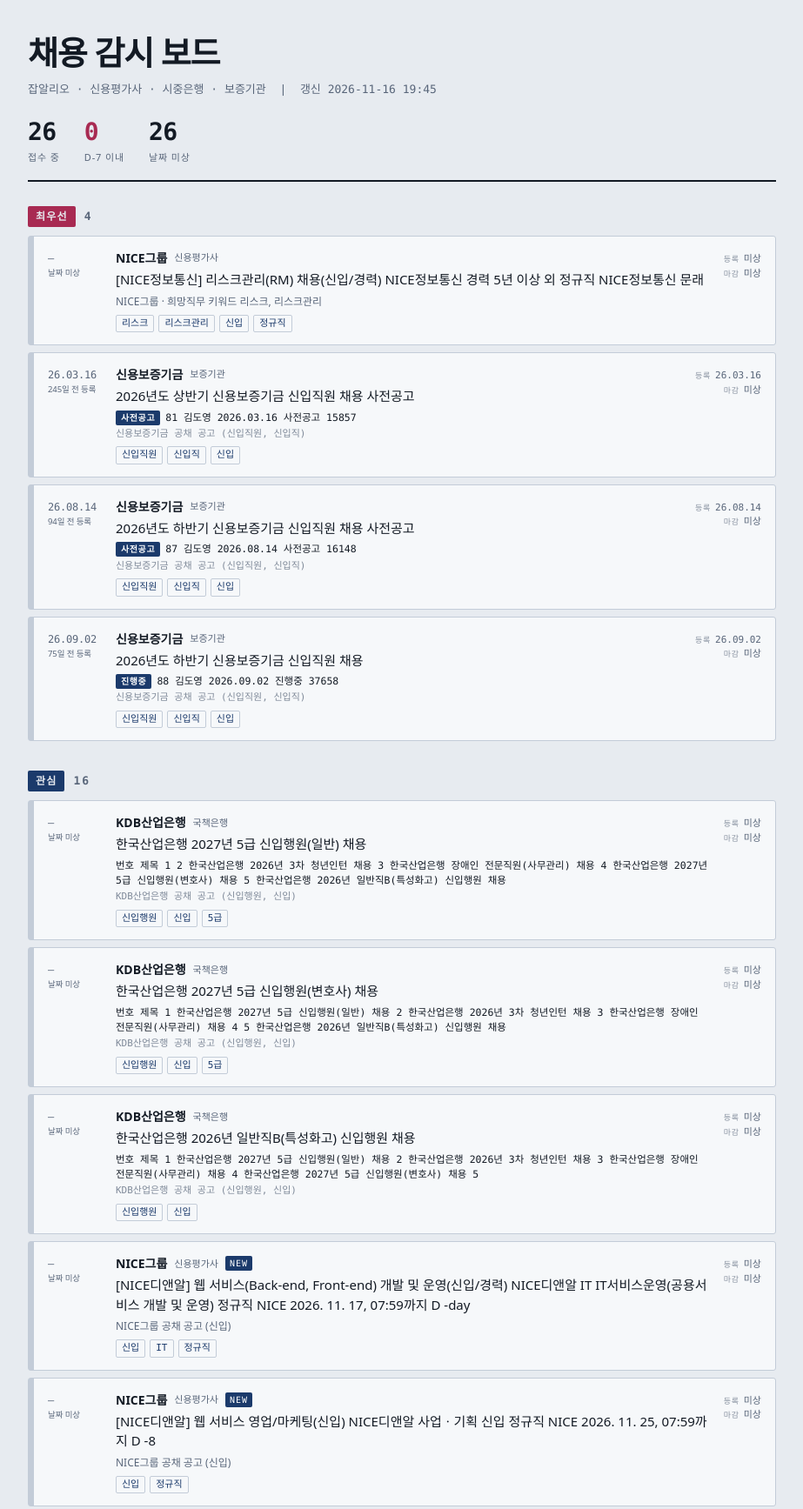
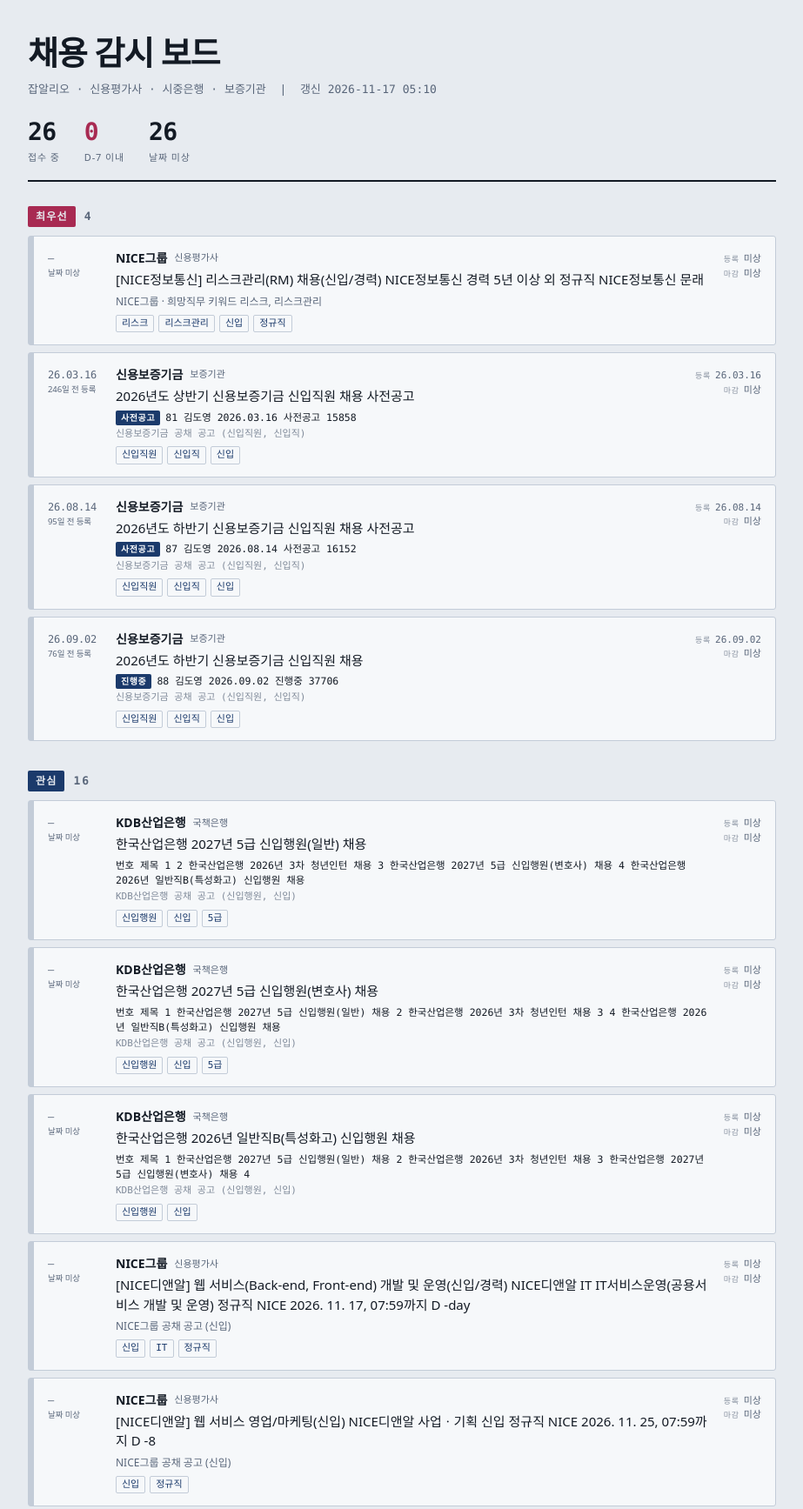
Before and after one commit to SeYeonnnnnn/job-watch, a plain HTML site: page docs/index.html in a window 1280 px wide. Shown: the top 1735 px of the page at 87% size, without its empty margins (178-1101 px from the left). Drawn offline with Linux system fonts and the light colour scheme; a web font is replaced by a local one.

Commit message:
chore: 공고 갱신 2026-11-17

```diff
--- a/docs/index.html
+++ b/docs/index.html
@@ -124,7 +124,7 @@
   <div class="wrap">
     <header>
       <h1>채용 감시 보드</h1>
-      <div class="sub">잡알리오 · 신용평가사 · 시중은행 · 보증기관 &nbsp;|&nbsp; 갱신 2026-11-16 19:45</div>
+      <div class="sub">잡알리오 · 신용평가사 · 시중은행 · 보증기관 &nbsp;|&nbsp; 갱신 2026-11-17 05:10</div>
       <div class="tally">
         <div><b>26</b><span>접수 중</span></div>
         <div class="hot"><b>0</b><span>D-7 이내</span></div>
@@ -161,7 +161,7 @@
           <div class="rail" style="--fill:0.000" aria-hidden="true"></div>
           <div class="dday">
             <span class="dday-main">26.03.16</span>
-            <span class="dday-sub">245일 전 등록</span>
+            <span class="dday-sub">246일 전 등록</span>
           </div>
           <div class="body">
             <div class="meta">
@@ -171,7 +171,7 @@
             </div>
             <a class="title" href="https://www.kodit.or.kr/kodit/na/ntt/selectNttInfo.do?mi=2518&amp;bbsId=407&amp;nttSn=4383792"
                target="_blank" rel="noopener">2026년도 상반기 신용보증기금 신입직원 채용 사전공고</a>
-            <div class="why board"><span class="status">사전공고</span>81 김도영 2026.03.16 사전공고 15857</div><div class="why sub">신용보증기금 공채 공고 (신입직원, 신입직)</div>
+            <div class="why board"><span class="status">사전공고</span>81 김도영 2026.03.16 사전공고 15858</div><div class="why sub">신용보증기금 공채 공고 (신입직원, 신입직)</div>
             <div class="chips"><span class="chip">신입직원</span><span class="chip">신입직</span><span class="chip">신입</span></div>
           </div>
           <div class="dates">
@@ -183,7 +183,7 @@
           <div class="rail" style="--fill:0.000" aria-hidden="true"></div>
           <div class="dday">
             <span class="dday-main">26.08.14</span>
-            <span class="dday-sub">94일 전 등록</span>
+            <span class="dday-sub">95일 전 등록</span>
           </div>
           <div class="body">
             <div class="meta">
@@ -193,7 +193,7 @@
             </div>
             <a class="title" href="https://www.kodit.or.kr/kodit/na/ntt/selectNttInfo.do?mi=2518&amp;bbsId=407&amp;nttSn=5054726"
                target="_blank" rel="noopener">2026년도 하반기 신용보증기금 신입직원 채용 사전공고</a>
-            <div class="why board"><span class="status">사전공고</span>87 김도영 2026.08.14 사전공고 16148</div><div class="why sub">신용보증기금 공채 공고 (신입직원, 신입직)</div>
+            <div class="why board"><span class="status">사전공고</span>87 김도영 2026.08.14 사전공고 16152</div><div class="why sub">신용보증기금 공채 공고 (신입직원, 신입직)</div>
             <div class="chips"><span class="chip">신입직원</span><span class="chip">신입직</span><span class="chip">신입</span></div>
           </div>
           <div class="dates">
@@ -205,7 +205,7 @@
           <div class="rail" style="--fill:0.000" aria-hidden="true"></div>
           <div class="dday">
             <span class="dday-main">26.09.02</span>
-            <span class="dday-sub">75일 전 등록</span>
+            <span class="dday-sub">76일 전 등록</span>
           </div>
           <div class="body">
             <div class="meta">
@@ -215,7 +215,7 @@
             </div>
             <a class="title" href="https://www.kodit.or.kr/kodit/na/ntt/selectNttInfo.do?mi=2518&amp;bbsId=407&amp;nttSn=5137098"
                target="_blank" rel="noopener">2026년도 하반기 신용보증기금 신입직원 채용</a>
-            <div class="why board"><span class="status">진행중</span>88 김도영 2026.09.02 진행중 37658</div><div class="why sub">신용보증기금 공채 공고 (신입직원, 신입직)</div>
+            <div class="why board"><span class="status">진행중</span>88 김도영 2026.09.02 진행중 37706</div><div class="why sub">신용보증기금 공채 공고 (신입직원, 신입직)</div>
             <div class="chips"><span class="chip">신입직원</span><span class="chip">신입직</span><span class="chip">신입</span></div>
           </div>
           <div class="dates">
@@ -241,7 +241,7 @@
             </div>
             <a class="title" href="https://kdb.incruit.com/hire/viewhire.asp?projectid=126"
                target="_blank" rel="noopener">한국산업은행 2027년 5급 신입행원(일반) 채용</a>
-            <div class="why board">번호 제목 1 2 한국산업은행 2026년 3차 청년인턴 채용 3 한국산업은행 장애인 전문직원(사무관리) 채용 4 한국산업은행 2027년 5급 신입행원(변호사) 채용 5 한국산업은행 2026년 일반직B(특성화고) 신입행원 채용</div><div class="why sub">KDB산업은행 공채 공고 (신입행원, 신입)</div>
+            <div class="why board">번호 제목 1 2 한국산업은행 2026년 3차 청년인턴 채용 3 한국산업은행 2027년 5급 신입행원(변호사) 채용 4 한국산업은행 2026년 일반직B(특성화고) 신입행원 채용</div><div class="why sub">KDB산업은행 공채 공고 (신입행원, 신입)</div>
             <div class="chips"><span class="chip">신입행원</span><span class="chip">신입</span><span class="chip">5급</span></div>
           </div>
           <div class="dates">
@@ -263,7 +263,7 @@
             </div>
             <a class="title" href="https://kdb.incruit.com/hire/viewhire.asp?projectid=127"
                target="_blank" rel="noopener">한국산업은행 2027년 5급 신입행원(변호사) 채용</a>
-            <div class="why board">번호 제목 1 한국산업은행 2027년 5급 신입행원(일반) 채용 2 한국산업은행 2026년 3차 청년인턴 채용 3 한국산업은행 장애인 전문직원(사무관리) 채용 4 5 한국산업은행 2026년 일반직B(특성화고) 신입행원 채용</div><div class="why sub">KDB산업은행 공채 공고 (신입행원, 신입)</div>
+            <div class="why board">번호 제목 1 한국산업은행 2027년 5급 신입행원(일반) 채용 2 한국산업은행 2026년 3차 청년인턴 채용 3 4 한국산업은행 2026년 일반직B(특성화고) 신입행원 채용</div><div class="why sub">KDB산업은행 공채 공고 (신입행원, 신입)</div>
             <div class="chips"><span class="chip">신입행원</span><span class="chip">신입</span><span class="chip">5급</span></div>
           </div>
           <div class="dates">
@@ -285,7 +285,7 @@
             </div>
             <a class="title" href="https://kdb.incruit.com/hire/viewhire.asp?projectid=123"
                target="_blank" rel="noopener">한국산업은행 2026년 일반직B(특성화고) 신입행원 채용</a>
-            <div class="why board">번호 제목 1 한국산업은행 2027년 5급 신입행원(일반) 채용 2 한국산업은행 2026년 3차 청년인턴 채용 3 한국산업은행 장애인 전문직원(사무관리) 채용 4 한국산업은행 2027년 5급 신입행원(변호사) 채용 5</div><div class="why sub">KDB산업은행 공채 공고 (신입행원, 신입)</div>
+            <div class="why board">번호 제목 1 한국산업은행 2027년 5급 신입행원(일반) 채용 2 한국산업은행 2026년 3차 청년인턴 채용 3 한국산업은행 2027년 5급 신입행원(변호사) 채용 4</div><div class="why sub">KDB산업은행 공채 공고 (신입행원, 신입)</div>
             <div class="chips"><span class="chip">신입행원</span><span class="chip">신입</span></div>
           </div>
           <div class="dates">
@@ -303,7 +303,7 @@
             <div class="meta">
               <span class="org">NICE그룹</span>
               <span class="group">신용평가사</span>
-              <span class="new">NEW</span>
+
             </div>
             <a class="title" href="https://nice.career.greetinghr.com/ko/o/242264"
                target="_blank" rel="noopener">[NICE디앤알] 웹 서비스(Back-end, Front-end) 개발 및 운영(신입/경력) NICE디앤알 IT IT서비스운영(공용서비스 개발 및 운영) 정규직 NICE 2026. 11. 17, 07:59까지 D -day</a>
@@ -325,7 +325,7 @@
             <div class="meta">
               <span class="org">NICE그룹</span>
               <span class="group">신용평가사</span>
-              <span class="new">NEW</span>
+
             </div>
             <a class="title" href="https://nice.career.greetinghr.com/ko/o/243646"
                target="_blank" rel="noopener">[NICE디앤알] 웹 서비스 영업/마케팅(신입) NICE디앤알 사업ㆍ기획 신입 정규직 NICE 2026. 11. 25, 07:59까지 D -8</a>
@@ -539,7 +539,7 @@
           <div class="rail" style="--fill:0.000" aria-hidden="true"></div>
           <div class="dday">
             <span class="dday-main">26.10.19</span>
-            <span class="dday-sub">28일 전 등록</span>
+            <span class="dday-sub">29일 전 등록</span>
           </div>
           <div class="body">
             <div class="meta">
@@ -549,7 +549,7 @@
             </div>
             <a class="title" href="https://www.kodit.or.kr/kodit/na/ntt/selectNttInfo.do?mi=2518&amp;bbsId=407&amp;nttSn=5317849"
                target="_blank" rel="noopener">2026년도 신용보증기금(보훈 및 장애인 제한경쟁) 육아휴직자 대체 시간선택제 일자리 채용</a>
-            <div class="why board"><span class="status">진행중</span>89 한수정 2026.10.19 진행중 1178</div><div class="why sub">신용보증기금 공고 (직무 키워드 미검출 — 부문 개편 가능성)</div>
+            <div class="why board"><span class="status">진행중</span>89 한수정 2026.10.19 진행중 1190</div><div class="why sub">신용보증기금 공고 (직무 키워드 미검출 — 부문 개편 가능성)</div>
             <div class="chips"></div>
           </div>
           <div class="dates">
@@ -561,7 +561,7 @@
           <div class="rail" style="--fill:0.000" aria-hidden="true"></div>
           <div class="dday">
             <span class="dday-main">26.11.11</span>
-            <span class="dday-sub">5일 전 등록</span>
+            <span class="dday-sub">6일 전 등록</span>
           </div>
           <div class="body">
             <div class="meta">
```
Also changed, not shown: state/seen.json.
